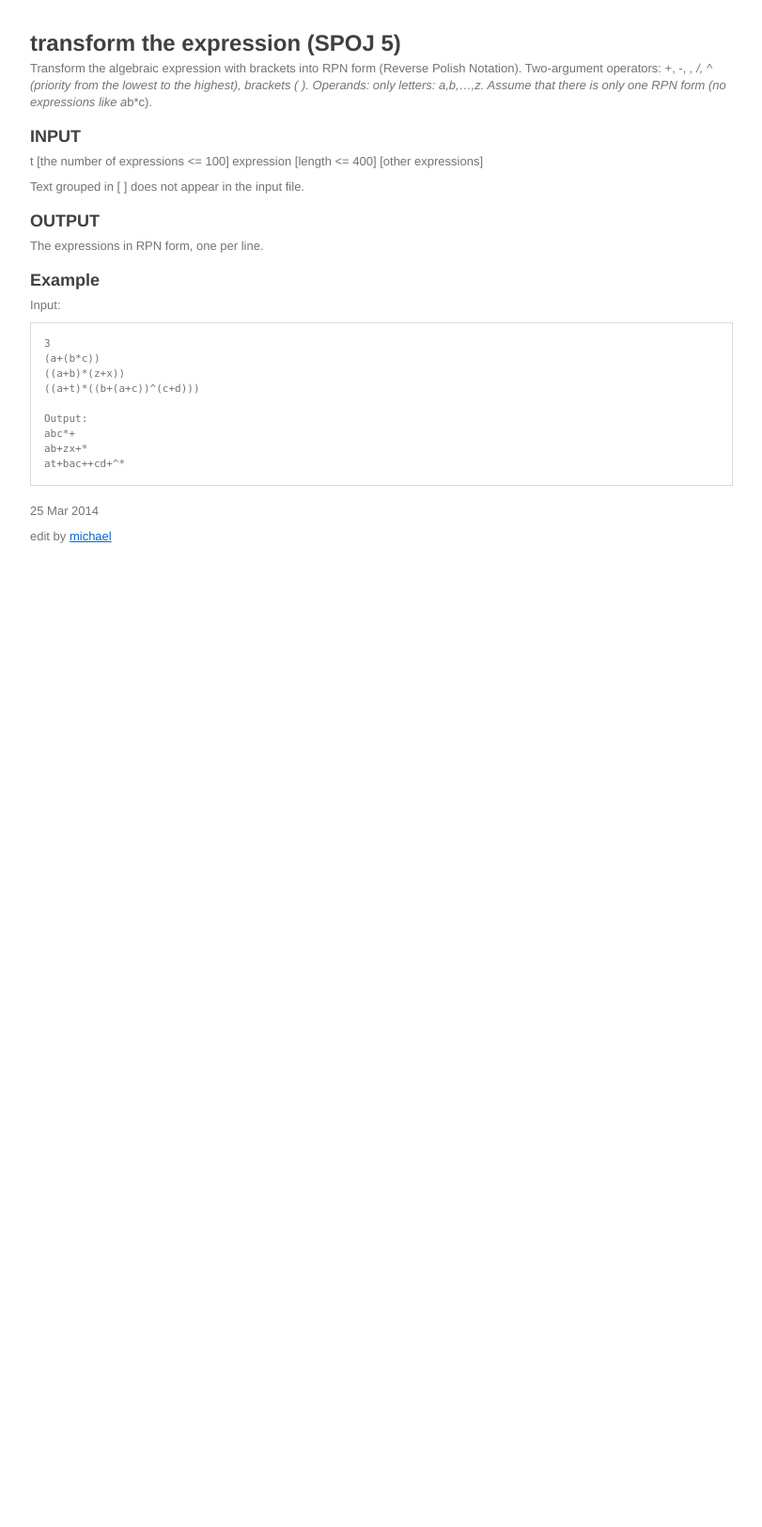
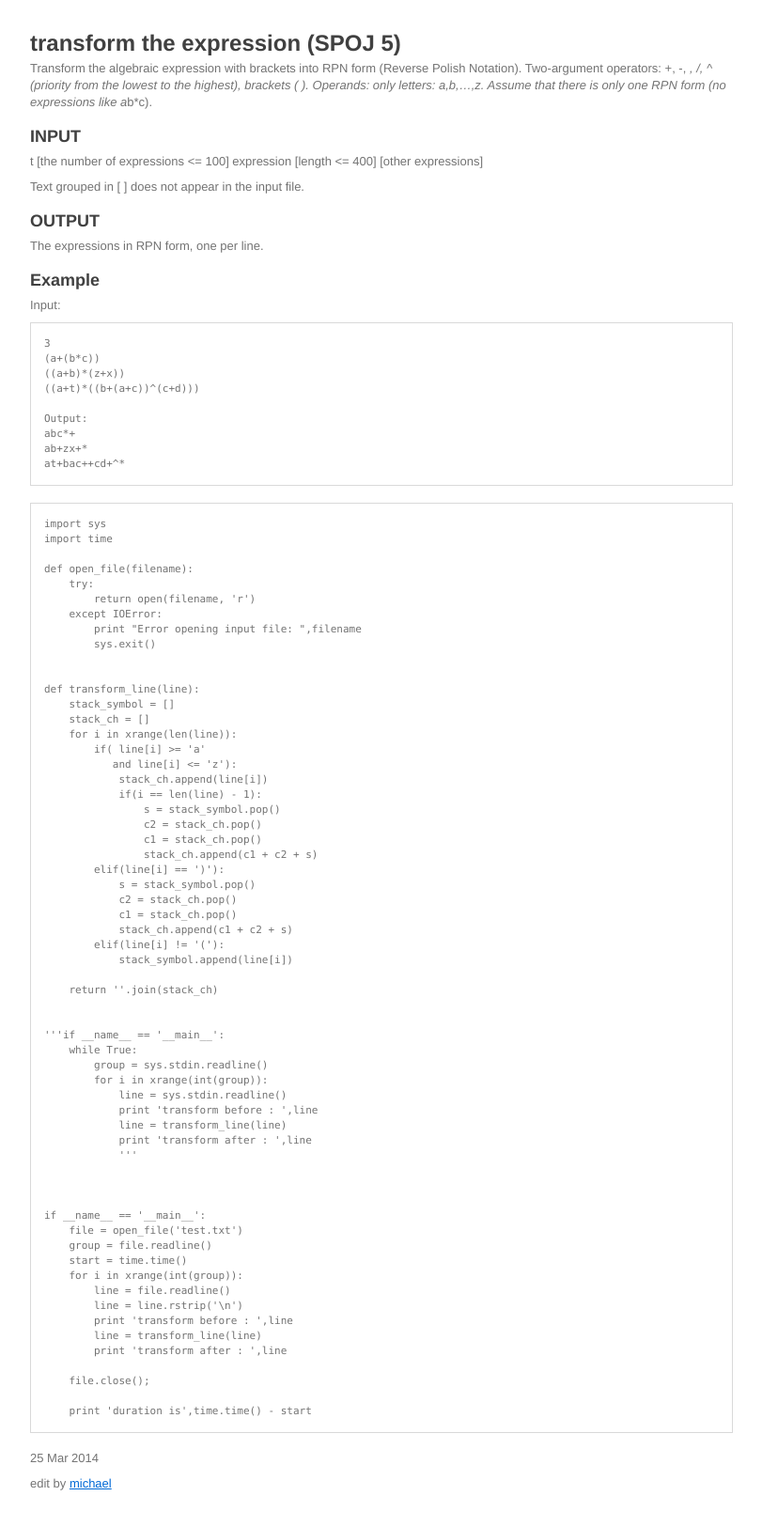
Before and after one commit to AxeMea/axemea.github.com, a Jekyll site: the page built from _posts/2014-03-25-spoj-problem-transform-the-expression.md, in a window 1280 px wide. Shown: the whole page at 94% size, without its empty margins (234-1045 px from the left). Built offline with Jekyll 4.4.1, drawn with Linux system fonts in a browser that asks for light colours; before the commit the page ends 900 px from its top, so only the background shows below that.

Commit message:
2014-03-25-spoj-problem-transform-the-expression.md

````diff
--- a/_posts/2014-03-25-spoj-problem-transform-the-expression.md
+++ b/_posts/2014-03-25-spoj-problem-transform-the-expression.md
@@ -34,4 +34,68 @@ ab+zx+*
 at+bac++cd+^*
 ```
 
+
+```python
+import sys
+import time
+
+def open_file(filename):
+    try:
+        return open(filename, 'r')
+    except IOError:
+        print "Error opening input file: ",filename
+        sys.exit()
+
+
+def transform_line(line):
+    stack_symbol = []
+    stack_ch = []
+    for i in xrange(len(line)):
+        if( line[i] >= 'a'
+           and line[i] <= 'z'):
+            stack_ch.append(line[i])
+            if(i == len(line) - 1):
+                s = stack_symbol.pop()
+                c2 = stack_ch.pop()
+                c1 = stack_ch.pop()
+                stack_ch.append(c1 + c2 + s)
+        elif(line[i] == ')'):
+            s = stack_symbol.pop()
+            c2 = stack_ch.pop()
+            c1 = stack_ch.pop()
+            stack_ch.append(c1 + c2 + s)
+        elif(line[i] != '('):
+            stack_symbol.append(line[i])
+
+    return ''.join(stack_ch)
+
+
+'''if __name__ == '__main__':
+    while True:
+        group = sys.stdin.readline()
+        for i in xrange(int(group)):
+            line = sys.stdin.readline()
+            print 'transform before : ',line
+            line = transform_line(line)
+            print 'transform after : ',line
+            '''
+
+
+
+if __name__ == '__main__':
+    file = open_file('test.txt')
+    group = file.readline()
+    start = time.time()
+    for i in xrange(int(group)):
+        line = file.readline()
+        line = line.rstrip('\n')
+        print 'transform before : ',line
+        line = transform_line(line)
+        print 'transform after : ',line
+
+    file.close();
+
+    print 'duration is',time.time() - start
+```
+
 {{ page.date | date_to_string }}
````
